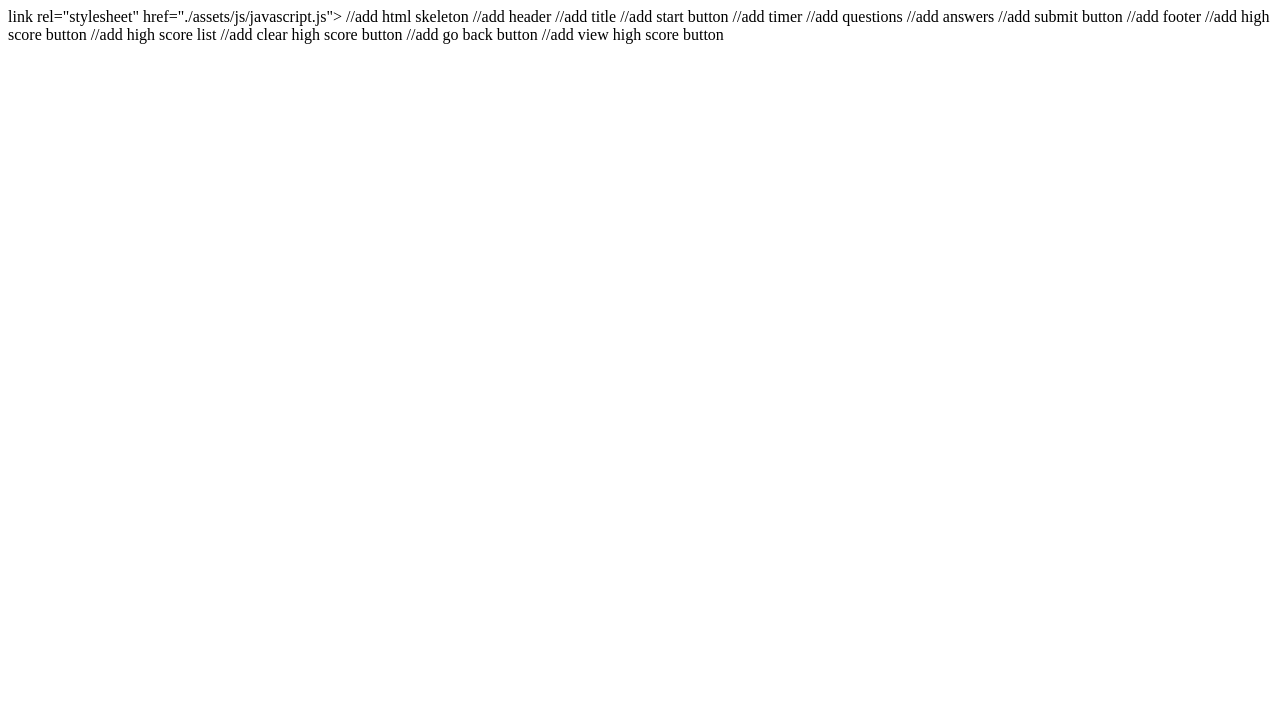
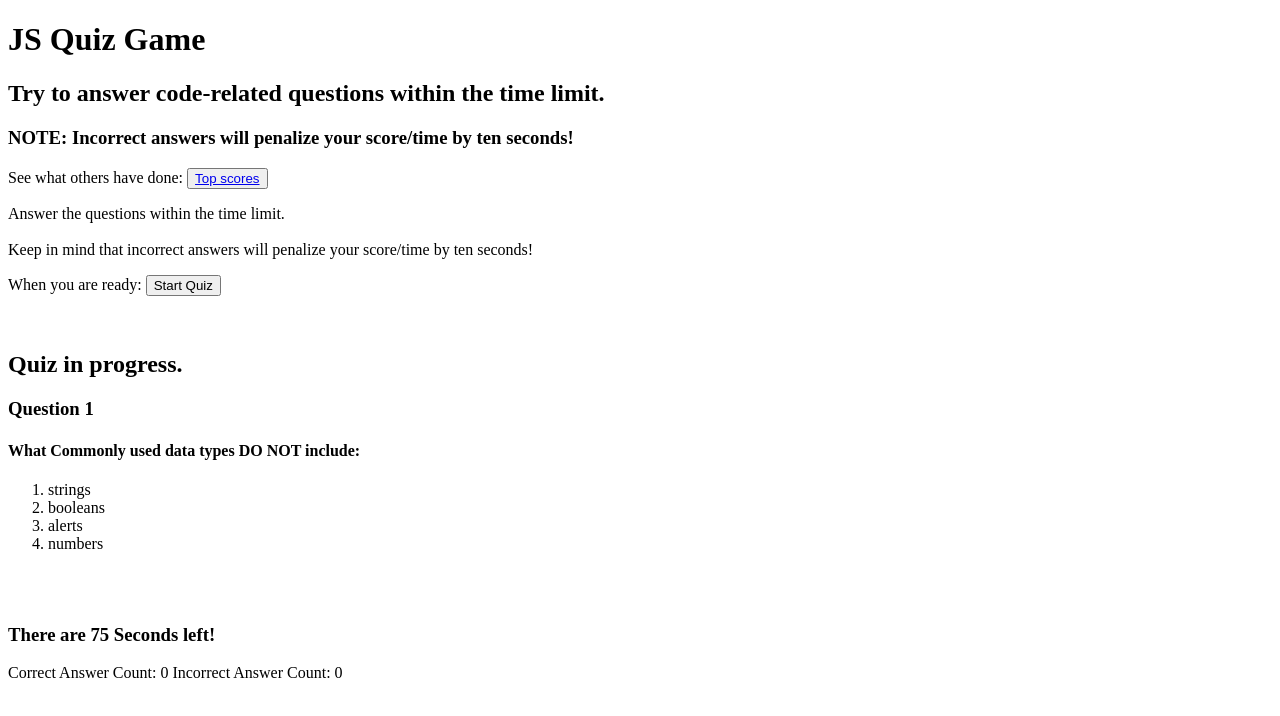
Before and after one commit to MrBryanS/C04-Web-APIs-Code-Quiz, a plain HTML site: page index.html in a window 1280 px wide. Drawn offline with Linux system fonts and the light colour scheme.

Commit message:
Add html pages and start gamerules.js

```diff
--- a/index.html
+++ b/index.html
@@ -1,24 +1,52 @@
-<html lang="en-us">
+<!DOCTYPE html>
+<html lang="en">
 
 <head>
-    <meta charset="UTF-8" />
-    <link rel="stylesheet" href="./assets/css/style.css">
-    link rel="stylesheet" href="./assets/js/javascript.js">
-    <title>website</title>
+    <meta charset="UTF-8">
+    <meta http-equiv="X-UA-Compatible" content="IE=edge">
+    <meta name="viewport" content="width=device-width, initial-scale=1.0">
+    <title>Home Page: JS Quiz Game</title>
 </head>
 
+<body>
+    <h1>JS Quiz Game</h1>
+    <h2>Try to answer code-related questions within the time limit.</h2>
+    <h3>NOTE: Incorrect answers will penalize your score/time by ten seconds!</h3>
 
-//add html skeleton
-//add header
-//add title
-//add start button
-//add timer
-//add questions
-//add answers
-//add submit button
-//add footer
-//add high score button
-//add high score list
-//add clear high score button
-//add go back button
-//add view high score button
+    <section class="highscore">
+        See what others have done: <button><a href="highscore.html"> Top scores </a></button>
+    </section>
+
+    <section class="quiz">
+        <p>Answer the questions within the time limit.
+            <br><br>Keep in mind that incorrect answers will penalize your score/time
+            by ten seconds!</p>
+        When you are ready: <button>Start Quiz</button>
+
+    </section>
+
+    <section class="questions">
+        <br><br>
+        <h1>Quiz in progress. <br>
+        <h3>Question 1</h3>
+        <h4>What Commonly used data types DO NOT include:</h4>
+        <ol>
+            <li>strings</li>
+            <li>booleans</li>
+            <li>alerts</li>
+            <li>numbers</li>
+        </ol>
+
+        <br><br>
+        <h3>There are <span>75 Seconds</span> left!</h3>
+        Correct Answer Count: <span>0</span>
+        Incorrect Answer Count: <span>0</span>
+
+
+    </section>
+
+
+
+</body>
+
+</html>
```
Also changed, not shown: highscore.html (added, +23 -0 lines), js/gamerules.js (added, +23 -0 lines).
